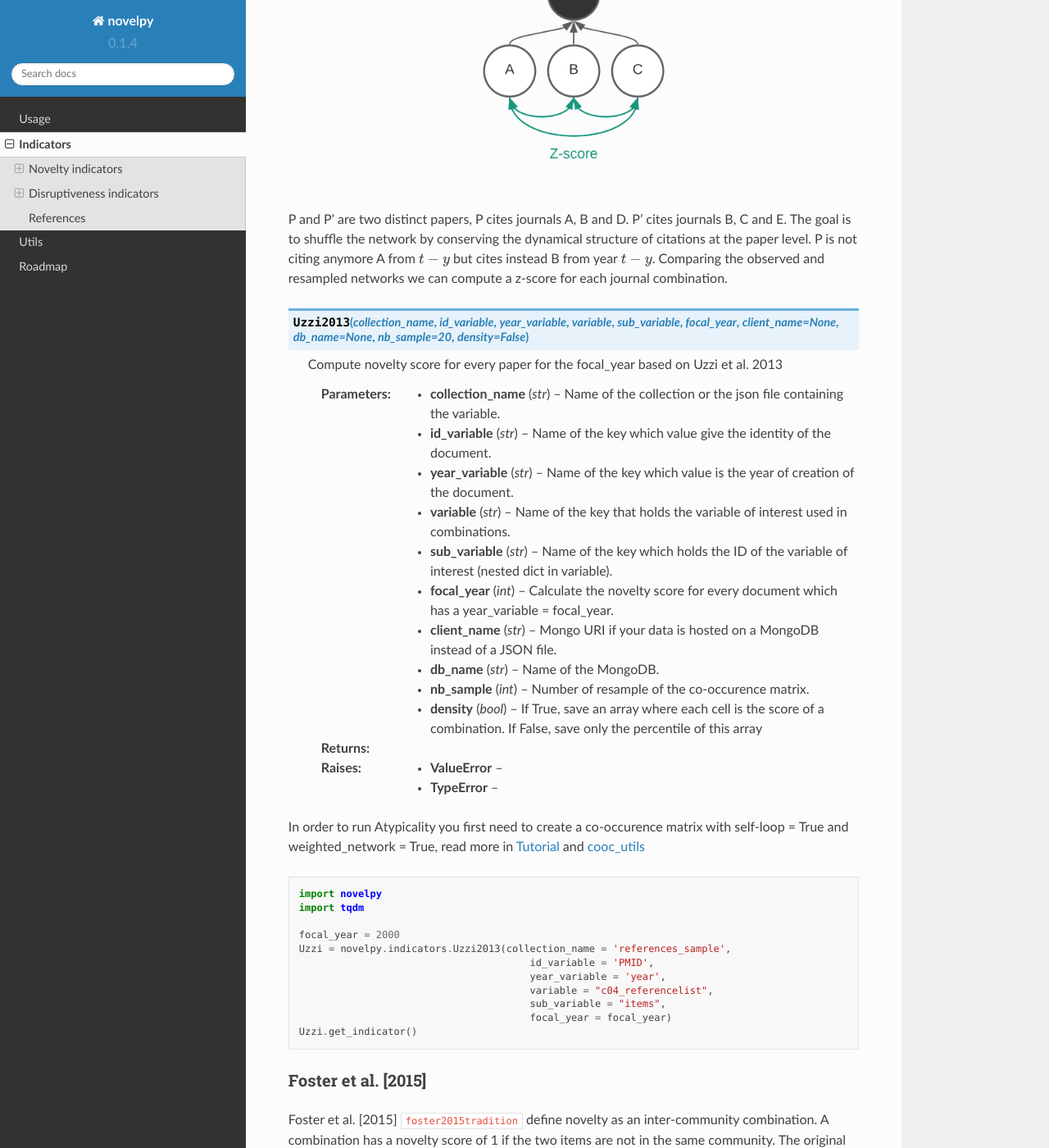
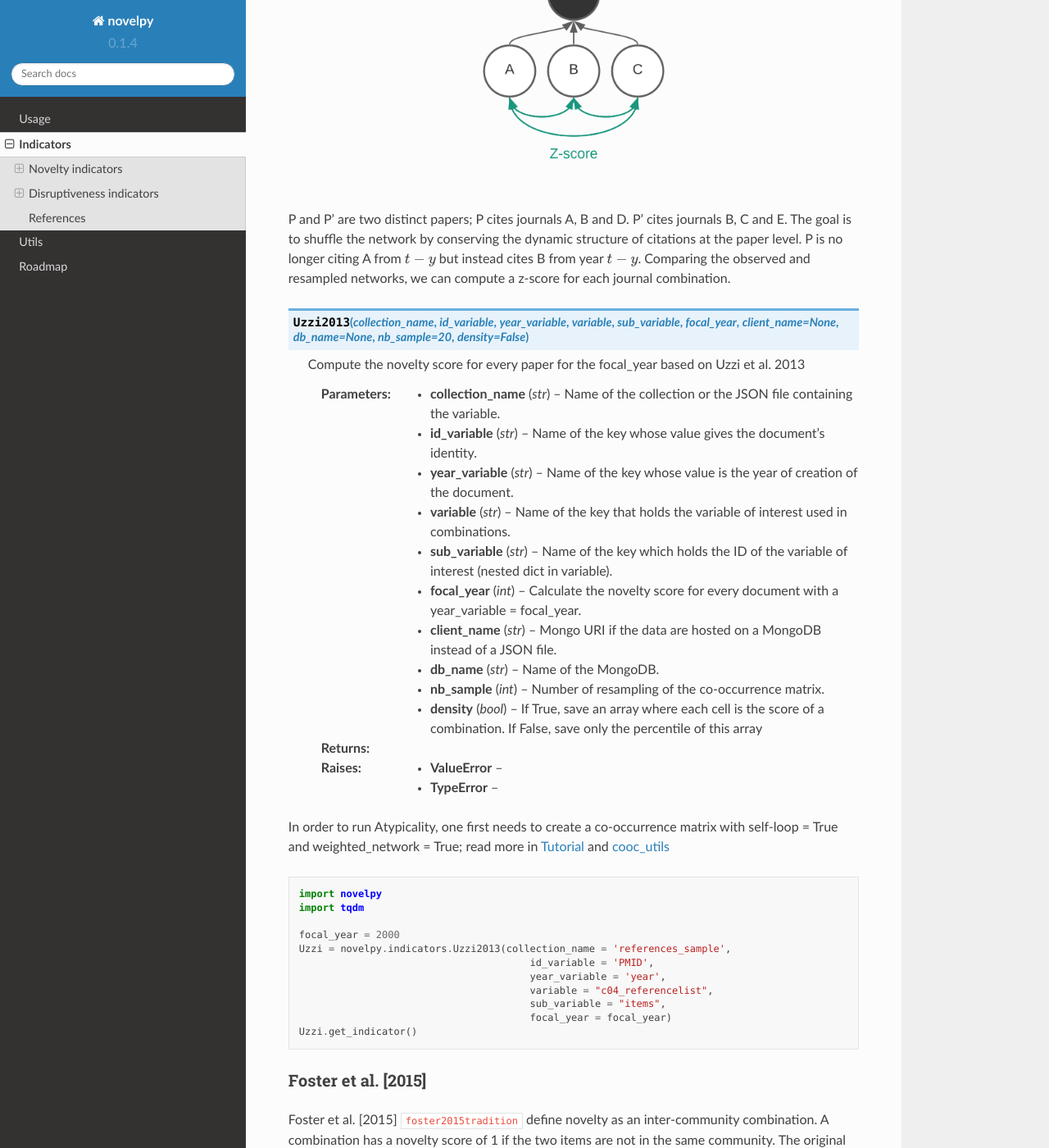
Before and after one commit to Kwirtz/novelpy, a Sphinx documentation site: the page built from docs/source/indicators.rst, in a window 1280 px wide and 1400 px high, scrolled down 1016 px. Shown: the whole window at 82% size. Built offline with Sphinx 7.4.7 and the Read the Docs theme 2.0.0, drawn with Linux system fonts in a browser that asks for light colours; cross-references to code outside the pages are shown as plain code; some of the changed text lies outside the part shown.

Commit message:
up readthedoc

```diff
--- a/docs/source/index.rst
+++ b/docs/source/index.rst
@@ -1,7 +1,7 @@
 Welcome to Novelpy's documentation!
 ===================================
 
-**Novelpy** is a Python library for scientometrician but also anyone that is interested in computing novelty and disruptiveness indicators. Scholars have proposed alternative measurements to complete citation indicators which capture documents’ creativity, usually called “atypicality”, “originality” or “novelty” indicators. Every indicator is detailed in :doc:`indicators`. A paper will also be available soon for this package, explaining the idea and the maths behind each indicator in the package.
+**Novelpy** is a Python library for scientometrician but also anyone that is interested in computing novelty and disruptiveness indicators. Scholars have proposed alternative measurements to complete citation indicators which capture documents’ creativity, usually called “atypicality”, “originality” or “novelty” indicators. Every indicator is detailed in :doc:`indicators`. A paper will also be available soon for this package, explaining the idea and the maths behind each indicator.
 
 Check out the :doc:`usage` section for further information, including how to :ref:`installation` the package.
 
--- a/docs/source/indicators.rst
+++ b/docs/source/indicators.rst
@@ -30,24 +30,23 @@ The goal of the measure proposed by Uzzi et al. [2013] :cite:p:`uzzi2013atypical
    :width: 250
    :align: center
 
-P and P’ are two distinct papers, P cites journals A, B and D. P’ cites journals B, C and E. The goal is to shuffle the
-network by conserving the dynamical structure of citations at the paper level. P is not citing anymore A from :math:`t − y` but cites
-instead B from year :math:`t − y`. Comparing the observed and resampled networks we can compute a z-score for each journal
+P and P’ are two distinct papers; P cites journals A, B and D. P’ cites journals B, C and E. The goal is to shuffle the
+network by conserving the dynamic structure of citations at the paper level. P is no longer citing A from :math:`t − y` but instead cites B from year :math:`t − y`. Comparing the observed and resampled networks, we can compute a z-score for each journal
 combination.
 
 .. py:function:: Uzzi2013(collection_name, id_variable, year_variable, variable, sub_variable, focal_year, client_name = None, db_name = None, nb_sample = 20, density = False)
 
-   Compute novelty score for every paper for the focal_year based on Uzzi et al. 2013
+   Compute the novelty score for every paper for the focal_year based on Uzzi et al. 2013
 
-   :param str collection_name: Name of the collection or the json file containing the variable.
-   :param str id_variable: Name of the key which value give the identity of the document.
-   :param str year_variable: Name of the key which value is the year of creation of the document.
+   :param str collection_name: Name of the collection or the JSON file containing the variable.
+   :param str id_variable: Name of the key whose value gives the document's identity.
+   :param str year_variable: Name of the key whose value is the year of creation of the document.
    :param str variable: Name of the key that holds the variable of interest used in combinations.
    :param str sub_variable: Name of the key which holds the ID of the variable of interest (nested dict in variable).
-   :param int focal_year: Calculate the novelty score for every document which has a year_variable = focal_year.
-   :param str client_name: Mongo URI if your data is hosted on a MongoDB instead of a JSON file.
+   :param int focal_year: Calculate the novelty score for every document with a year_variable = focal_year.
+   :param str client_name: Mongo URI if the data are hosted on a MongoDB instead of a JSON file.
    :param str db_name: Name of the MongoDB.
-   :param int nb_sample: Number of resample of the co-occurence matrix.
+   :param int nb_sample: Number of resampling of the co-occurrence matrix.
    :param bool density: If True, save an array where each cell is the score of a combination. If False, save only the percentile of this array
 
    :return:
@@ -56,7 +55,7 @@ combination.
    :raises TypeError:
 
 
-In order to run Atypicality you first need to create a co-occurence matrix with self-loop = True and weighted_network = True, read more in :ref:`Usage:tutorial` and :ref:`Utils:cooc_utils`
+In order to run Atypicality, one first needs to create a co-occurrence matrix with self-loop = True and weighted_network = True; read more in :ref:`Usage:tutorial` and :ref:`Utils:cooc_utils`
 
 .. code-block:: python
 
@@ -91,14 +90,14 @@ Foster et al. [2015] :cite:p:`foster2015tradition` define novelty as an inter-co
 
    Compute novelty score for every paper for the focal_year based on Foster et al. 2015
 
-   :param str collection_name: Name of the collection or the json file containing the variable.
-   :param str id_variable: Name of the key which value give the identity of the document.
-   :param str year_variable: Name of the key which value is the year of creation of the document.
+   :param str collection_name: Name of the collection or the JSON file containing the variable.
+   :param str id_variable: Name of the key whose value gives the document's identity.
+   :param str year_variable: Name of the key whose value is the year of creation of the document.
    :param str variable: Name of the key that holds the variable of interest used in combinations.
    :param str sub_variable: Name of the key which holds the ID of the variable of interest.
    :param int focal_year: The year to start the accumulation of co-occurence matrices.
-   :param int starting_year: The accumulation of co-occurence starting at year starting_year.
-   :param str client_name: Mongo URI if your data is hosted on a MongoDB instead of a JSON file
+   :param int starting_year: The accumulation of co-occurrence starting at year starting_year.
+   :param str client_name: Mongo URI if the data are hosted on a MongoDB instead of a JSON file
    :param str db_name: Name of the MongoDB.
    :param str community_algorithm: The name of the community algorithm to be used.
    :param bool density: If True, save an array where each cell is the score of a combination. If False, save only the percentile of this array
@@ -146,13 +145,13 @@ Lee et al. [2015] :cite:p:`lee2015creativity` compare the observed number of com
 
    Compute novelty score for every paper for the focal_year based on Foster et al. 2015
 
-   :param str collection_name: Name of the collection or the json file containing the variable.
-   :param str id_variable: Name of the key which value give the identity of the document.
-   :param str year_variable: Name of the key which value is the year of creation of the document.
+   :param str collection_name: Name of the collection or the JSON file containing the variable.
+   :param str id_variable: Name of the key whose value gives the document's identity.
+   :param str year_variable: Name of the key whose value is the year of creation of the document.
    :param str variable: Name of the key that holds the variable of interest used in combinations.
    :param str sub_variable: Name of the key which holds the ID of the variable of interest.
-   :param int focal_year: Calculate the novelty score for every document which has a date of creation = focal_year.
-   :param str client_name: Mongo URI if your data is hosted on a MongoDB instead of a JSON file
+   :param int focal_year: Calculate the novelty score for every document with a date of creation = focal_year.
+   :param str client_name: Mongo URI if the data are hosted on a MongoDB instead of a JSON file
    :param str db_name: Name of the MongoDB.
    :param bool density: If True, save an array where each cell is the score of a combination. If False, save only the percentile of this array
 
@@ -162,7 +161,7 @@ Lee et al. [2015] :cite:p:`lee2015creativity` compare the observed number of com
 
    :raises TypeError:
 
-In order to run "commonness" you first need to create a co-occurence matrix with self-loop = True and weighted_network = True, read more in :ref:`Usage:tutorial` and :ref:`Utils:cooc_utils`
+In order to run "commonness" you first need to create a co-occurrence matrix with self-loop = True and weighted_network = True; read more in :ref:`Usage:tutorial` and :ref:`Utils:cooc_utils`
 
 .. code-block:: python
 
@@ -198,13 +197,13 @@ Wang et al. [2017] :cite:p:`wang2017bias` proposed a measure of difficulty on pa
 
    Compute novelty score for every paper for the focal_year based on Wang et al.. 2013
 
-   :param str collection_name: Name of the collection or the json file containing the variable.
-   :param str id_variable: Name of the key which value give the identity of the document.
-   :param str year_variable: Name of the key which value is the year of creation of the document.
+   :param str collection_name: Name of the collection or the JSON file containing the variable.
+   :param str id_variable: Name of the key whose value gives the document's identity.
+   :param str year_variable: Name of the key whose value is the year of creation of the document.
    :param str variable: Name of the key that holds the variable of interest used in combinations.
    :param str sub_variable: Name of the key which holds the ID of the variable of interest.
-   :param int focal_year: Calculate the novelty score for every document which has a date of creation = focal_year.
-   :param str client_name: Mongo URI if your data is hosted on a MongoDB instead of a JSON file
+   :param int focal_year: Calculate the novelty score for every document with a date of creation = focal_year.
+   :param str client_name: Mongo URI if the data are hosted on a MongoDB instead of a JSON file
    :param str db_name: Name of the MongoDB.
    :param bool density: If True, save an array where each cell is the score of a combination. If False, save only the percentile of this array
    :param int time_window_cooc: Calculate the novelty score using the accumulation of the co-occurence matrix between focal_year-time_window_cooc and focal_year.
@@ -217,7 +216,7 @@ Wang et al. [2017] :cite:p:`wang2017bias` proposed a measure of difficulty on pa
    :raises ValueError:
    :raises TypeError:
 
-In order to run the indicator you first need to create a co-occurence matrix with self-loop = True and weighted_network = True, read more in :ref:`Usage:tutorial` and :ref:`Utils:cooc_utils`
+In order to run the indicator, one first needs to create a co-occurrence matrix with self-loop = True and weighted_network = True; read more in :ref:`Usage:tutorial` and :ref:`Utils:cooc_utils`
 
 .. code-block:: python
 
@@ -256,17 +255,17 @@ Shibayama et al. [2021]
 
    Compute novelty score for every paper for the focal_year based on Uzzi et al. 2013
 
-   :param str id_variable: Name of the key which value give the identity of the document.
-   :param str year_variable: Name of the key which value is the year of creation of the document.
-   :param str ref_variable: Name of the key which value is the list of ids cited by the doc
+   :param str id_variable: Name of the key whose value gives the document's identity.
+   :param str year_variable: Name of the key whose value is the year of creation of the document.
+   :param str ref_variable: Name of the key whose value is the list of ids cited by the doc
    :param list entity: Which variables embedded to run the algorithm (e.g ["title","abstract"])
-   :param int focal_year: Calculate the novelty score for every document which has a year_variable = focal_year.
+   :param int focal_year: Calculate the novelty score for every document with a year_variable = focal_year.
    :param int embedding_dim: Dimension of the embedding of entity.
-   :param str collection_name: Name of the collection or the json file containing the variable.
-   :param str collection_embedding_name: Name of the collection or the json file containing the entity embedded.
-   :param str client_name: Mongo URI if your data is hosted on a MongoDB instead of a JSON file.
+   :param str collection_name: Name of the collection or the JSON file containing the variable.
+   :param str collection_embedding_name: Name of the collection or the JSON file containing the entity embedded.
+   :param str client_name: Mongo URI if the data are hosted on a MongoDB instead of a JSON file.
    :param str db_name: Name of the MongoDB.
-   :param fun distance_type : distance function, this function need to take an array with documents as row and features as columns, it needs to return a square matrix of distance between documents
+   :param fun distance_type : distance function, this function need to take an array with documents as row and features as columns. It needs to return a square matrix of distance between documents
    :param bool density: If True, save an array where each cell is the score of a distance between a pair of document. If False, save only the percentiles of this array
 
 
@@ -315,21 +314,21 @@ Wu et al. [2019]/  Bornmann et al. 2019/ Bu et al. [2019]
 
 :cite:p:`bu2019multi`
 
-All indicators are computed at the same time, one just need to run the following command and iterate over the citation database:
+All indicators are computed at the same time, one need to run the following command and iterate over the citation database:
 
 .. py:function:: Disruptiveness(client_name = None, db_name = None, collection_name, focal_year, id_variable, refs_list_variable, year_variable)
 
    Compute several indicators of disruptiveness studied in Bornmann and Tekles (2020) and in Bu et al. (2019)
 
-   :param str collection_name: Name of the collection or the json file containing the variables.
-   :param int focal_year: Calculate the novelty score for every document which has a year_variable = focal_year.
-   :param str id_variable: Name of the key which value give the identity of the document.
-   :param str refs_list_variable : Name of the key which value is a List of IDs cited by the focal paper.
-   :param str cits_list_variable : Name of the key which value is a List of IDs that cite focal paper
-   :param int focal_year: Calculate the novelty score for every document which has a year_variable = focal_year.
-   :param str id_variable: Name of the key which value give the identity of the document.
-   :param str year_variable : Name of the key which value is the year of creation of the document.
-   :param str client_name: Mongo URI if your data is hosted on a MongoDB instead of a JSON file.
+   :param str collection_name: Name of the collection or the JSON file containing the variables.
+   :param int focal_year: Calculate the novelty score for every document with a year_variable = focal_year.
+   :param str id_variable: Name of the key whose value gives the document's identity.
+   :param str refs_list_variable : Name of the key whose value is a List of IDs cited by the focal paper.
+   :param str cits_list_variable : Name of the key whose value is a List of IDs that cite the focal paper
+   :param int focal_year: Calculate the novelty score for every document with a year_variable = focal_year.
+   :param str id_variable: Name of the key whose value gives the document's identity.
+   :param str year_variable : Name of the key whose value is the year of creation of the document.
+   :param str client_name: Mongo URI if the data are hosted on a MongoDB instead of a JSON file.
    :param str db_name: Name of the MongoDB.
 
 
```
Also changed, not shown: other parts of docs/source/indicators.rst (+4 -4 lines), docs/source/usage.rst (+26 -26 lines), docs/source/utils.rst (+27 -27 lines).
